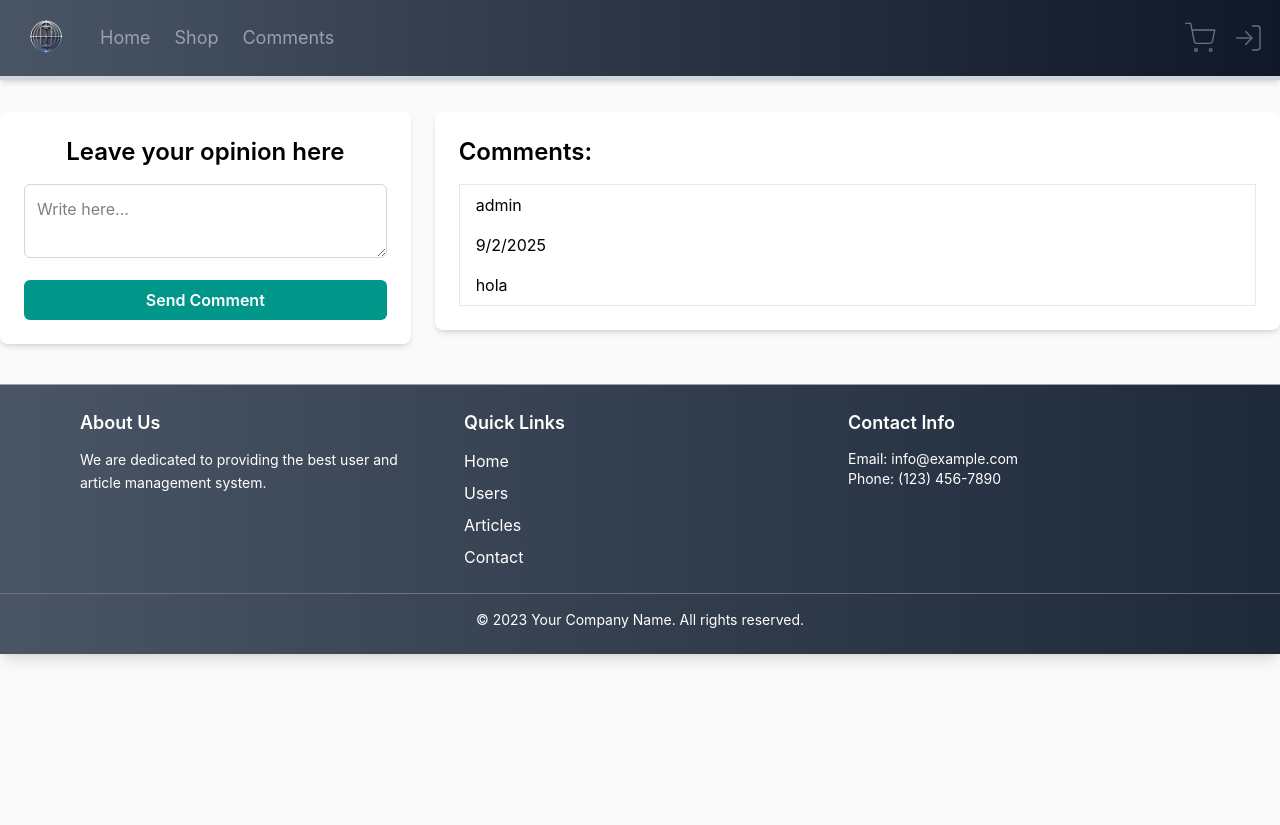
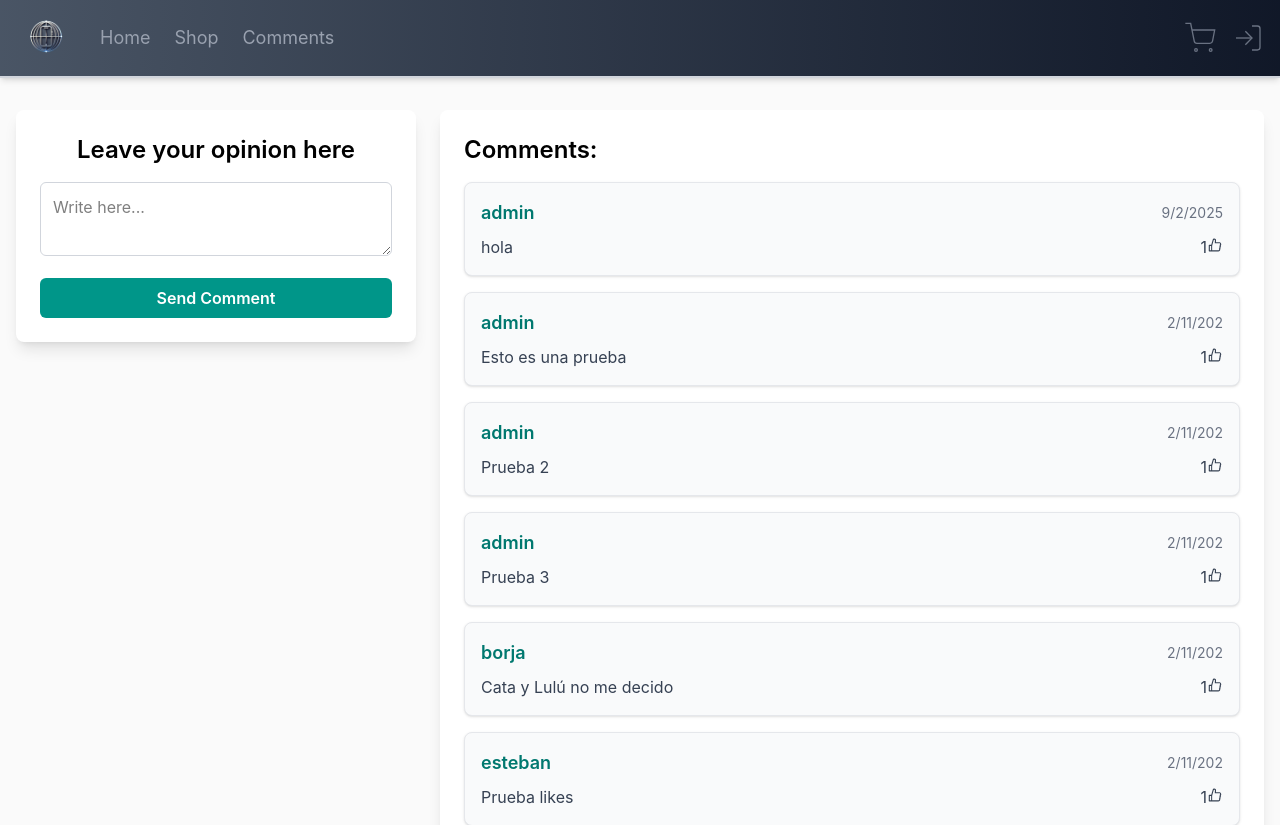
Before and after one commit to WDJohanWD/proyectoreact, a React (Vite) app in the folder react-project/: page /comments in a window 1280 px wide. Shown: the top 825 px of the page. Before the commit the page ends 800 px from the top, so only its background shows below. Built offline with nearby package versions, Linux system fonts and the light colour scheme; data requests are answered from the project's data file.

Commit message:
profile created, comments modified

```diff
--- a/react-project/db/db.json
+++ b/react-project/db/db.json
@@ -38,7 +38,48 @@
       "id": "145a",
       "username": "admin",
       "comment": "hola",
-      "date": "9/2/2025, 21:37:00"
+      "date": "9/2/2025, 21:37:00",
+      "like": 1
+
+    },
+    {
+      "id": "5e53",
+      "username": "admin",
+      "comment": "Esto es una prueba\n",
+      "date": "2/11/2025, 12:28:33 PM",
+      "like": 1
+
+    },
+    {
+      "id": "1c44",
+      "username": "admin",
+      "comment": "Prueba 2",
+      "date": "2/11/2025, 12:28:57 PM",
+      "like": 1
+
+    },
+    {
+      "id": "2a7f",
+      "username": "admin",
+      "comment": "Prueba 3\n",
+      "date": "2/11/2025, 12:29:11 PM",
+      "like": 1
+
+    },
+    {
+      "id": "1324",
+      "username": "borja",
+      "comment": "Cata y Lulú no me decido\n",
+      "date": "2/11/2025, 12:40:05 PM",
+      "like": 1
+
+    },
+    {
+      "id": "bd08",
+      "username": "esteban",
+      "comment": "Prueba likes",
+      "date": "2/11/2025, 1:14:48 PM",
+      "like": 1
     }
   ],
   "articles": [
--- a/react-project/package.json
+++ b/react-project/package.json
@@ -13,6 +13,7 @@
   "dependencies": {
     "react": "^18.3.1",
     "react-dom": "^18.3.1",
+    "react-icons": "^5.4.0",
     "react-project": "file:",
     "react-router": "^7.1.5",
     "react-router-dom": "^6.29.0"
--- a/react-project/src/App.jsx
+++ b/react-project/src/App.jsx
@@ -10,6 +10,7 @@ import EditArticle from "./admin/EditArticle";
 import EditUser from "./admin/EditUser";
 import Comments from "./components/Comments";
 import { useEffect, useState } from "react";
+import Profile from "./components/Profile";
 
 function App() {
   const [isAdmin, setIsAdmin] = useState(false);
@@ -23,11 +24,11 @@ function App() {
   }, []);
 
   // Ocultar NavBar y Footer en login y register
-  const hideNavAndFooter = location.pathname === "/login" || location.pathname === "/register";
+  const isAuthPage = location.pathname === "/login" || location.pathname === "/register";
 
   return (
-    <>
-      {!hideNavAndFooter && <NavBar />}
+    <div className={isAuthPage ? "auth-background" : ""}>
+      {!isAuthPage && <NavBar />}
       <Routes>
         <Route path="/" element={<Home />} />
         <Route path="/articles" element={<Articles />} />
@@ -37,9 +38,10 @@ function App() {
         {isAdmin && <Route path="/edit-article" element={<EditArticle />} />}
         {isAdmin && <Route path="/edit-user" element={<EditUser />} />}
         <Route path="/comments" element={<Comments />} />
+        <Route path="/profile" element={<Profile/>}></Route>
       </Routes>
-      {!hideNavAndFooter && <Footer />}
-    </>
+      {!isAuthPage && <Footer />}
+    </div>
   );
 }
 
--- a/react-project/src/admin/Register.jsx
+++ b/react-project/src/admin/Register.jsx
@@ -72,7 +72,7 @@ function Register() {
     }, []);
 
     return (
-        <div className="max-w-md m-auto my-20 p-6 bg-white rounded-lg shadow-lg">
+        <div className="max-w-md m-auto my-20 p-6 bg-white rounded-lg shadow-lg w-100">
         <h1 className="text-2xl font-bold text-center text-gray-800 mb-4">Register</h1>
         <form className="w-3/4 mx-auto" onSubmit={handleSubmit}>
             <div className="mb-4">
--- a/react-project/src/components/Comments.jsx
+++ b/react-project/src/components/Comments.jsx
@@ -1,4 +1,6 @@
 import { useEffect, useState } from "react"
+import { AiOutlineLike } from "react-icons/ai";
+
 import "../styles/Edit.css"
 
 const Comments = () => {
@@ -36,7 +38,7 @@ const Comments = () => {
             return;
         }
 
-        const newComment = { username, comment, date: registrationDate };
+        const newComment = { username, comment, date: registrationDate, like: 0 };
 
         fetch("http://localhost:5000/comments", {
             method: "POST",
@@ -69,13 +71,13 @@ const Comments = () => {
 
     return (
         <>
-            <div className="container mx-auto flex justify-center items-start mt-8">
+            <div className="container mx-auto flex justify-center items-start mt-8 px-4">
                 {/* Contenedor dividido en dos columnas */}
                 <div className="grid grid-cols-1 md:grid-cols-3 gap-6 w-full">
 
                     {/* Columna del formulario */}
                     <div className="md:col-span-1 flex flex-col items-center">
-                        <div className="w-full bg-white shadow-md rounded-lg p-6">
+                        <div className="w-full bg-white shadow-lg rounded-lg p-6">
                             <h2 className="text-2xl font-semibold text-center mb-4">Leave your opinion here</h2>
                             <form onSubmit={saveComments} className="w-full">
                                 <textarea
@@ -89,6 +91,7 @@ const Comments = () => {
                                         <span>{msg.includes("successfully") ? "✔️" : "⚠️"}</span> {msg}
                                     </div>
                                 )}
+                                <br />
                                 <button
                                     className="w-full bg-teal-600 hover:bg-teal-500 text-white font-semibold py-2 rounded-md transition"
                                     type="submit"
@@ -101,17 +104,24 @@ const Comments = () => {
 
                     {/* Columna de los comentarios */}
                     <div className="md:col-span-2">
-                        <div className="w-full bg-white shadow-md rounded-lg p-6">
+                        <div className="w-full bg-white shadow-lg rounded-lg p-6">
                             <h2 className="text-2xl font-semibold mb-4">Comments:</h2>
                             {comments.length > 0 ? (
-                                <div className="overflow-x-auto">
-
+                                <div className="space-y-4">
                                     {comments.map((comment, index) => (
-                                        <div key={index} className="border border-gray-200">
-                                            <h2 className="px-4 py-2">{comment.username}</h2>
-                                            <p className="px-4 py-2">{comment.date.substring(0, 8)}</p>
-
-                                            <td className=" px-4 py-2">{comment.comment}</td>
+                                        <div
+                                            key={index}
+                                            className="bg-gray-50 p-4 rounded-lg shadow-sm border border-gray-200"
+                                        >
+                                            <div className="flex items-center justify-between mb-2">
+                                                <h3 className="text-lg font-semibold text-teal-700">{comment.username}</h3>
+                                                <span className="text-sm text-gray-500">{comment.date.substring(0, 8)}</span>
+                                            </div>
+                                            <p className="text-gray-700 flex">
+                                                {comment.comment}
+                                                <p className="ml-auto">
+                                                {comment.like}</p><AiOutlineLike className="mt-0.5" />
+                                            </p>
                                         </div>
                                     ))}
                                 </div>
@@ -126,6 +136,7 @@ const Comments = () => {
         </>
 
 
+
     )
 }
 
--- /dev/null
+++ b/react-project/src/components/Profile.jsx
@@ -0,0 +1,46 @@
+import { useEffect, useState } from "react";
+
+const Profile = () => {
+    const username = localStorage.getItem("username");
+    const [email, setEmail] = useState("");
+    const [date, setDate] = useState("");
+
+    async function getUsers() {
+        const response = await fetch("http://localhost:5000/users");
+        const data = await response.json();
+        data.forEach(user => {
+            if(user.username == username)
+                setEmail(user.email)
+                setDate(user.date)
+        });
+    }
+
+    useEffect(() => {
+        getUsers()
+
+    }, []);
+
+    if (!username) {
+        return <p className="text-center text-gray-600">No user data available.</p>;
+    }
+
+    return (
+        <div className="container mx-auto flex justify-center items-center mt-8">
+            <div className="w-full md:w-2/3 lg:w-1/3 bg-white shadow-lg rounded-lg p-6">
+                <h2 className="text-2xl font-semibold text-center mb-4 text-teal-700">User Profile</h2>
+                <div className="flex flex-col items-center">
+                    <div className="w-24 h-24 rounded-full bg-gray-200 flex items-center justify-center text-gray-500 text-4xl font-bold">
+                        {username}
+                    </div>
+                    <h3 className="text-xl font-semibold mt-4">{username}</h3>
+                    <p className="text-gray-500">{email}</p>
+                </div>
+                <div className="mt-6">
+                    <h4 className="text-lg font-semibold text-teal-600">Activity</h4>
+                </div>
+            </div>
+        </div>
+    );
+};
+
+export default Profile;
--- a/react-project/src/layout/NavBar.jsx
+++ b/react-project/src/layout/NavBar.jsx
@@ -13,7 +13,7 @@ const NavBar = () => {
   }
 
   return (
-    <nav className="sticky top-0 bg-gradient-to-r from-gray-600 to-gray-900 shadow-md border-b-4 border-gray-300 px-4 py-2 z-50 w-full">
+    <nav className="sticky top-0 bg-gradient-to-r from-gray-600 to-gray-900 shadow-md border-b-2 border-gray-300 px-4 py-2 z-50 w-full">
       <div className="flex items-center justify-between w-full">
 
         {/* Izquierda (Logo y Links) */}
@@ -43,9 +43,11 @@ const NavBar = () => {
           </Link>
           {username && (
             <div className="flex items-center">
+              <Link to={"/profile"}>
               <svg className="h-8 w-8 text-gray-500 hover:text-teal-400" fill="none" viewBox="0 0 24 24" stroke="currentColor">
                 <path d="M5.121 17.804A13.937 13.937 0 0112 16c2.5 0 4.847.655 6.879 1.804M15 10a3 3 0 11-6 0 3 3 0 016 0zm6 2a9 9 0 11-18 0 9 9 0 0118 0z" />
               </svg>
+              </Link>
               <p className="hover:text-teal-400" style={{ color: "#697181" }}>{username}</p>
             </div>
           )}
--- a/react-project/src/styles/Main.css
+++ b/react-project/src/styles/Main.css
@@ -4,3 +4,14 @@
 body{
     background-color: #fafafa;
 }
+
+.auth-background {
+    background-image: url("../assets/homeImage.webp"); /* Ruta de la imagen */
+    background-size: cover;
+    background-position: center;
+    background-repeat: no-repeat;
+    height: 100vh; /* Ajusta al 100% de la pantalla */
+    display: flex;
+    align-items: center;
+    justify-content: center;
+  }
```
Also changed, not shown: react-project/src/admin/Login.jsx (+4 -4 lines), react-project/src/styles/login.css (deleted), 1 other file (tests, documents, lock files or other folders).
